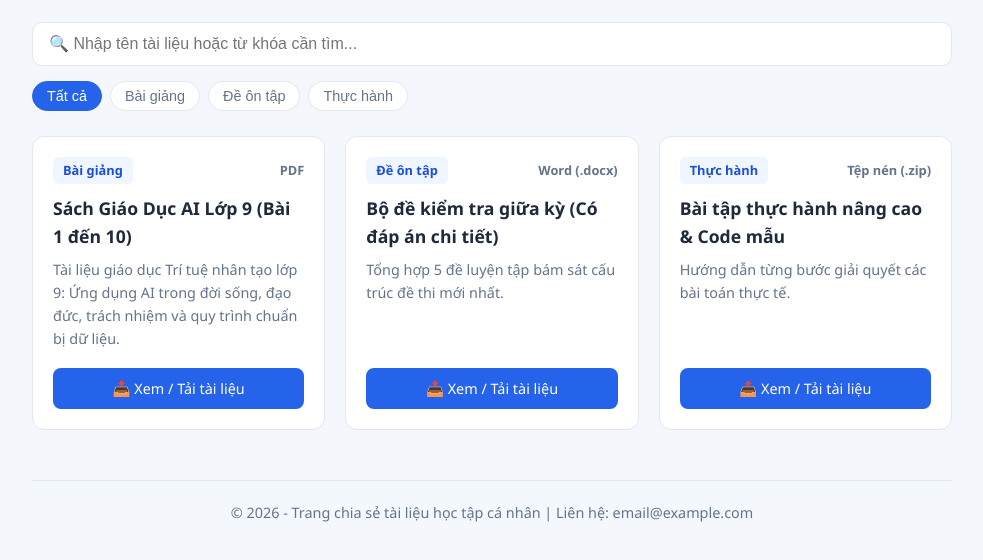
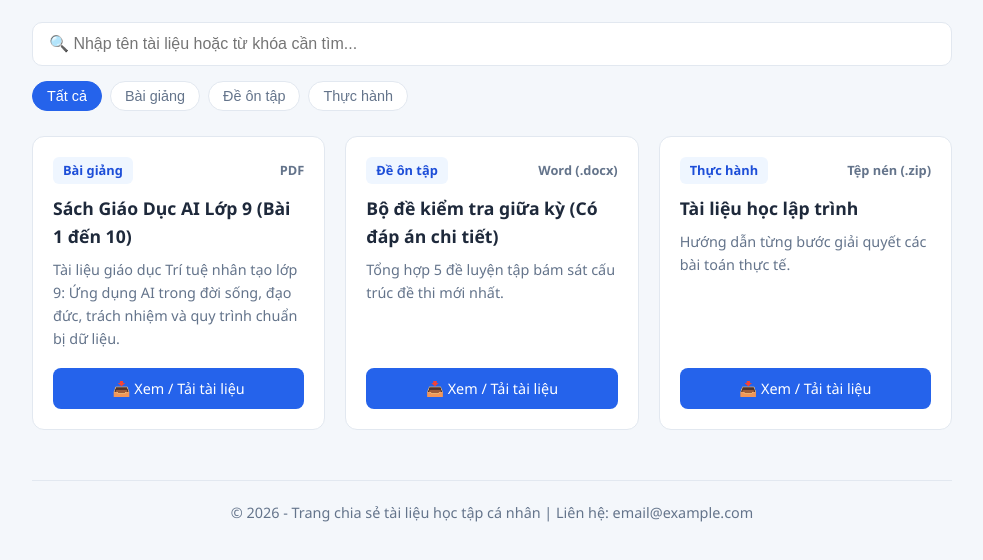
Before and after one commit to thiphuoclanhdata-svg/mrlanh, a plain HTML site: page index.html in a window 1280 px wide. Shown: the part 134-694 px from the top of the page, without its empty margins (148-1131 px from the left). Drawn offline with Linux system fonts and the light colour scheme.

Commit message:
Add files via upload

```diff
--- a/index.html
+++ b/index.html
@@ -233,11 +233,11 @@
         link: "https://drive.google.com/file/d/1iBYiAEDt4ZwiZS8ag8s9F8jrmm5GdA9P/view?usp=sharing"
       },
       {
-        title: "Bài tập thực hành nâng cao & Code mẫu",
+        title: "Tài liệu học lập trình",
         category: "Thực hành",
         type: "Tệp nén (.zip)",
         desc: "Hướng dẫn từng bước giải quyết các bài toán thực tế.",
-        link: "https://drive.google.com/file/d/1A3_HPotSsIwQ2-VpLdBxyqME8u6KFaUA/view?usp=sharing"
+        link: "https://drive.google.com/drive/folders/1fTKNWKGFxIJU52Zd4tcwDOh72PiGMfDY?usp=sharing"
       }
     ];
 
```
